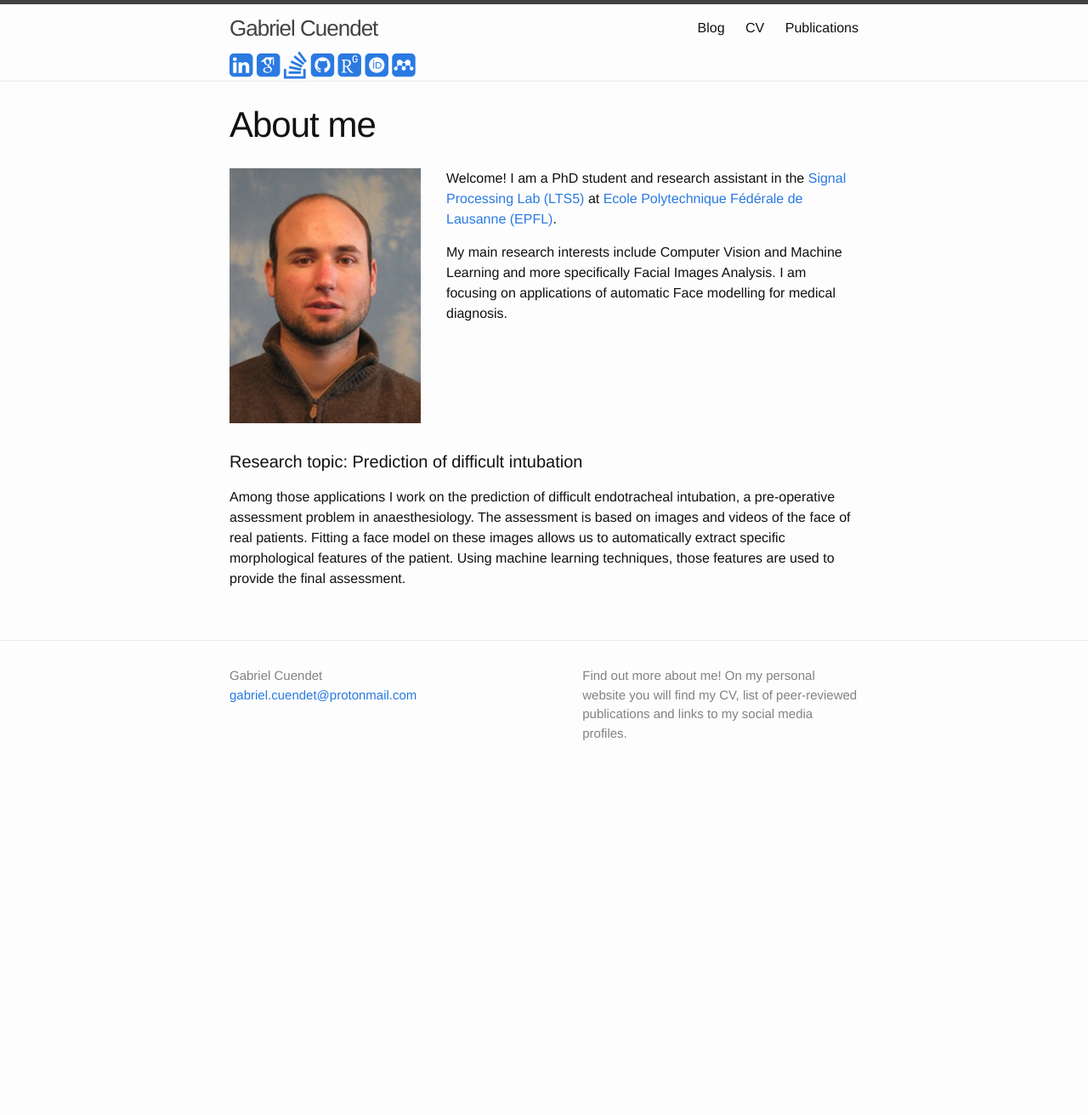
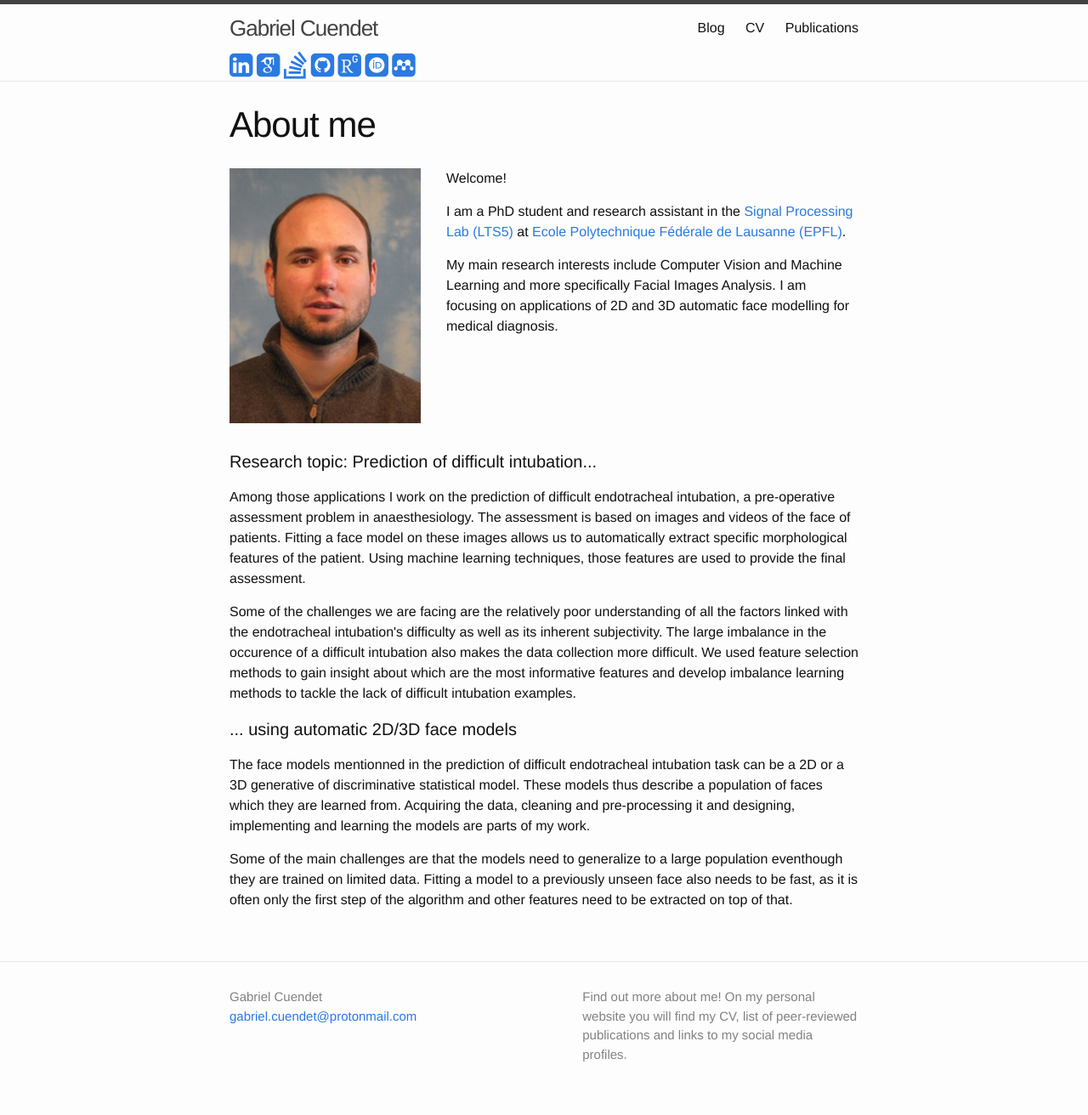
Before and after one commit to gcuendet/gcuendet.github.io, a Jekyll site: the page built from index.html, in a window 1280 px wide. Shown: the whole page at 85% size. Built offline with Jekyll 4.4.1, drawn with Linux system fonts in a browser that asks for light colours; some web fonts are replaced; before the commit the page ends 934 px from its top, so only the background shows below that.

Commit message:
Add description of my work on index.html

```diff
--- a/_posts/2016-06-24-new_publication.markdown
+++ b/_posts/2016-06-24-new_publication.markdown
@@ -11,8 +11,8 @@ Transactions on Affective Computing_.
 > Driving requires the constant coordination of many body systems and full attention of the person. Cognitive distraction (subsidiary mental load) of the driver is an important factor that decreases attention and responsiveness, which may result in human error and accidents. In this paper, we present a study of facial expressions of such mental diversion of attention. First, we introduce a multi-camera database of 46 people recorded while driving a simulator in two conditions, baseline and induced cognitive load using a secondary task. Then, we present an automatic system to differentiate between the two conditions, where we use features extracted from Facial Action Unit (AU) values and their cross-correlations in order to exploit recurring synchronization and causality patterns. Both the recording and detection system are suitable for integration in a vehicle and a real-world application, e.g. an early warning system. We show that when the system is trained individually on each subject we achieve a mean accuracy and F-score of ~95%, and for the subject independent tests ~68% accuracy and ~66% F-score, with person-specific normalization to handle subject dependency. Based on the results, we discuss the universality of the facial expressions of such states and possible real-world uses of the system.
 
 The full preprint version of the article is available on Infoscience,
-[here][infoscience]. The editor version is available on IEEE Xplore,
-[here][ieeexplore].
+[here][infoscience]{:target="_blank"}. The editor version is available on IEEE Xplore,
+[here][ieeexplore]{:target="_blank"}.
 
 [infoscience]: https://infoscience.epfl.ch/record/214933
 [ieeexplore]: http://ieeexplore.ieee.org/xpl/articleDetails.jsp?arnumber=7498613
--- a/index.html
+++ b/index.html
@@ -31,18 +31,32 @@ layout: default
   <div class="post-content">
     <p><img src="http://gcuendet.github.io/resources/images/Photo_big.jpg" alt="" height="300px" width="225px" /></p>
 
-<p>Welcome! I am a PhD student and research assistant in the <a href="http://lts5www.epfl.ch/" target="_blank">Signal Processing Lab (LTS5)</a> at <a href="http://www.epfl.ch/" target="_blank">Ecole Polytechnique Fédérale de Lausanne (EPFL)</a>.</p>
+<p>Welcome! </p>
+
+<p>I am a PhD student and research assistant in the <a href="http://lts5www.epfl.ch/" target="_blank">Signal Processing Lab (LTS5)</a> at <a href="http://www.epfl.ch/" target="_blank">Ecole Polytechnique Fédérale de Lausanne (EPFL)</a>.</p>
 
 <p>My main research interests include Computer Vision and Machine Learning and more specifically Facial Images Analysis.
-I am focusing on applications of automatic Face modelling for medical diagnosis.</p>
+I am focusing on applications of 2D and 3D automatic face modelling for medical diagnosis.</p>
 
-<h4 id="trying-to-predict-difficult-intubation">Research topic: Prediction of difficult intubation</h3>
+<h4 id="trying-to-predict-difficult-intubation">Research topic: Prediction of difficult intubation...</h4>
 
 <p>Among those applications I work on the prediction of difficult endotracheal intubation, a pre-operative assessment problem in anaesthesiology.
-The assessment is based on images and videos of the face of real patients. Fitting a face model on these images allows us to automatically extract specific morphological features of the patient.
+The assessment is based on images and videos of the face of patients. Fitting a face model on these images allows us to automatically extract specific morphological features of the patient.
 Using machine learning techniques, those features are used to provide the final assessment.</p>
 
+<p>Some of the challenges we are facing are the relatively poor understanding of all the factors linked with the endotracheal intubation's difficulty as well as its inherent subjectivity.
+The large imbalance in the occurence of a difficult intubation also makes the data collection more difficult.
+We used feature selection methods to gain insight about which are the most informative features and develop imbalance learning methods to tackle the lack of difficult intubation examples.</p>
 
+<h4 id="developing-face-models">... using automatic 2D/3D face models</h4>
+
+<p>The face models mentionned in the prediction of difficult endotracheal intubation task can be a 2D or a 3D generative of discriminative statistical model.
+These models thus describe a population of faces which they are learned from.
+Acquiring the data, cleaning and pre-processing it and designing, implementing and learning the models are parts of my work.</p>
+
+<p>Some of the main challenges are that the models need to generalize to a large population eventhough they are trained on limited data.
+Fitting a model to a previously unseen face also needs to be fast, as it is often only the first step of the algorithm and other features need to be extracted on top of that.
+</p>
 
 </article>
 
```
